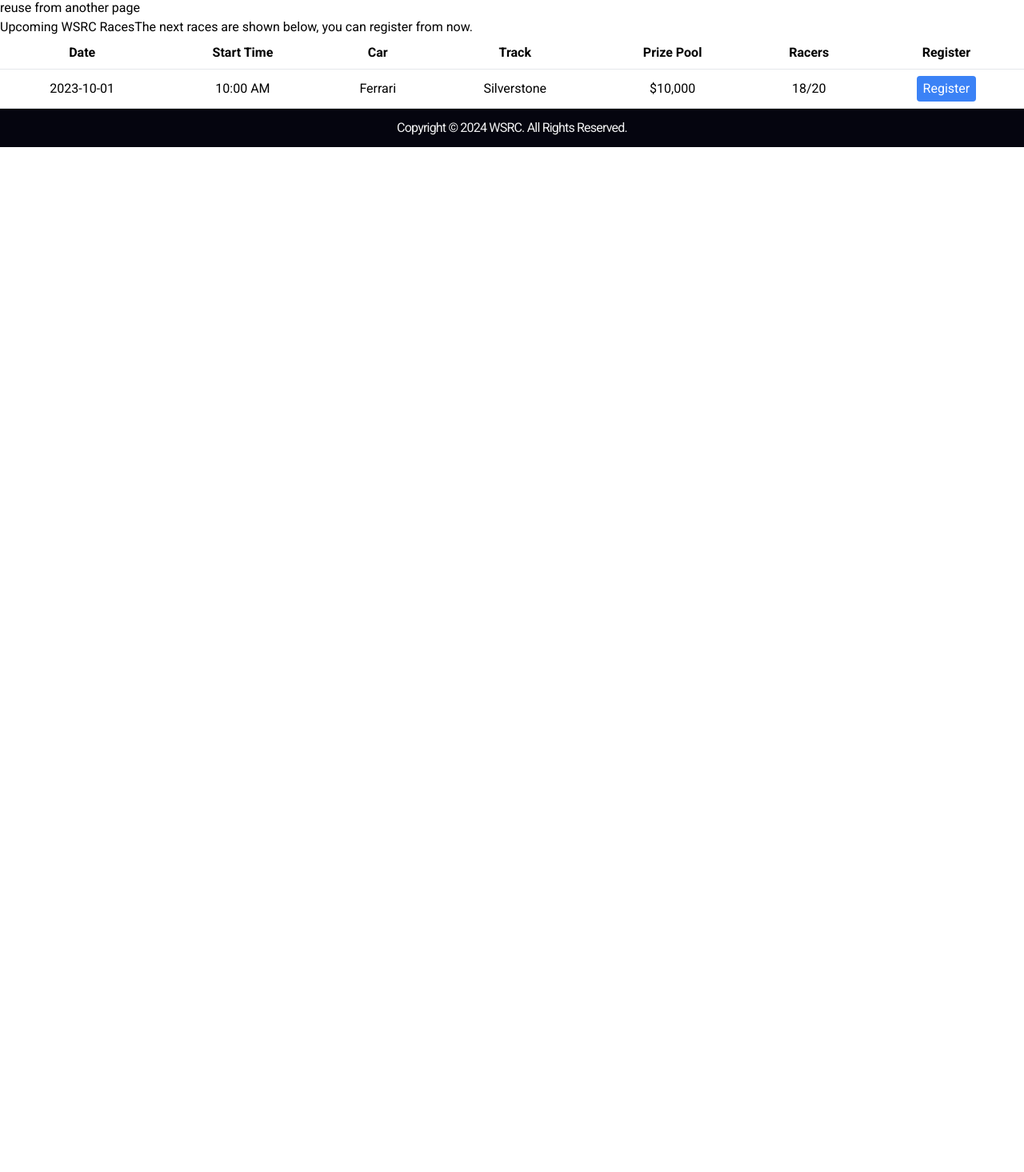
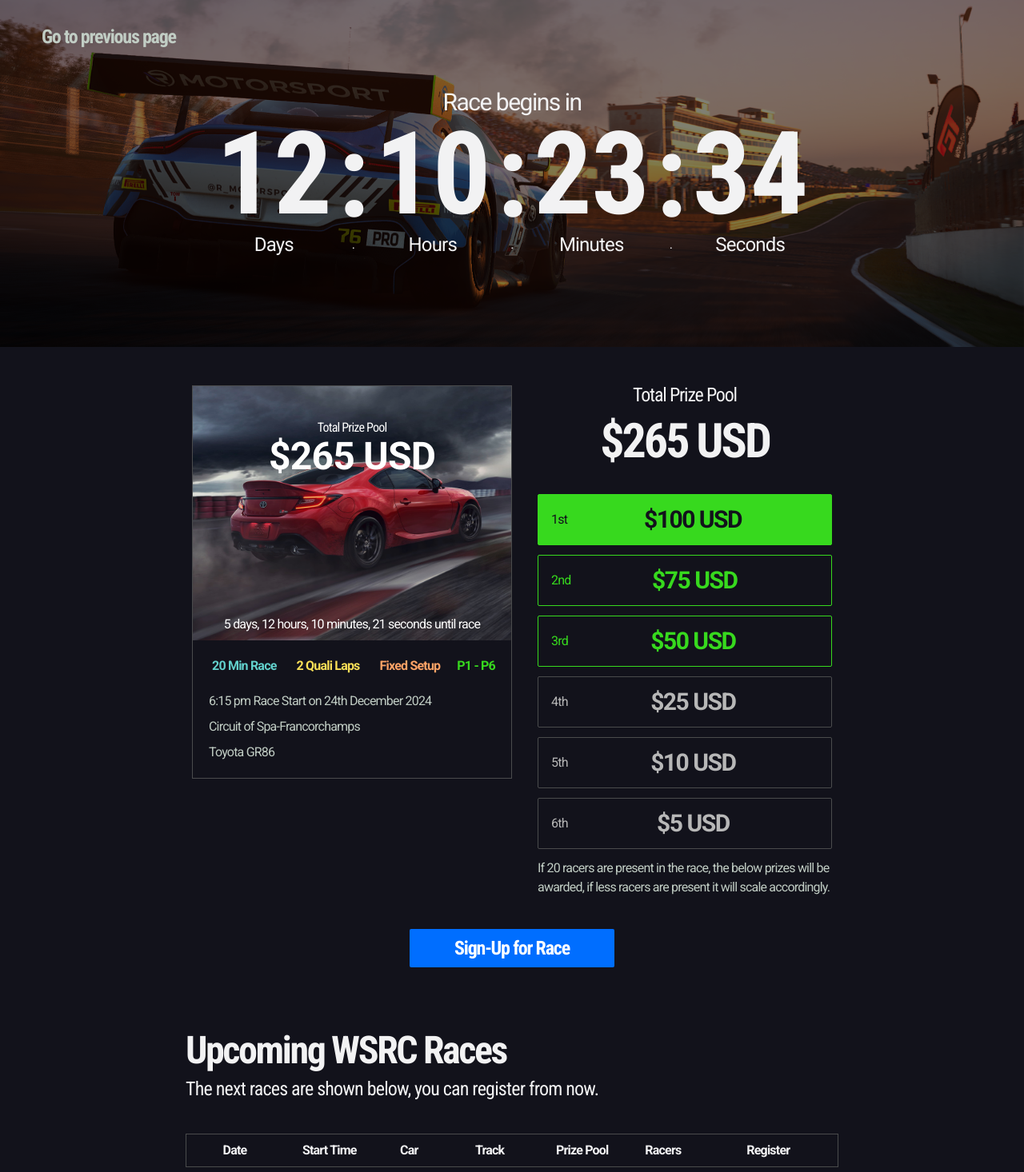
Before and after one commit to Caleb13360/wsrc, an Angular app in the folder wsrc-app/: page /races in a window 1280 px wide. Shown: the part 146-1612 px from the top of the page at 80% size. Before the commit the page ends 800 px from the top, so only its background shows below. Built offline with nearby package versions, Linux system fonts and the light colour scheme.

Commit message:
GoRacing page UI Complete, Needs icons to be uncommented

```diff
--- a/wsrc-app/src/app/races/races.component.html
+++ b/wsrc-app/src/app/races/races.component.html
@@ -1,41 +1,214 @@
+<div class="bg-cDarkBlue text-cWhite font-roboto tracking-tighter">
 <!-- Countdown Banner -->
-<div>reuse from another page</div>
+<div class="w-full bg-cover bg-center " style="background-image: url('grb.png');">
+    <div class="relative h-full bg-black bg-opacity-50">
+        <!-- Position the text in the top-left corner -->
+
+        <button
+            class="flex items-center absolute top-8 left-12 text-cDarkGrey font-roboto-condensed font-bold tracking-tighter text-2xl  group hover:text-cWhite transition-all duration-200 ease-linear">
+            <!-- <mat-icon
+                class=" transition-transform duration-200 ease-linear group-hover:scale-110">arrow_back_ios</mat-icon> -->
+            <span class="ml-1 transition-transform duration-200 ease-linear group-hover:scale-110">Go to previous
+                page</span>
+
+        </button>
+        <!-- Centered content -->
+        <div class="flex items-center justify-center h-full">
+            <div class="text-center py-28 px-40">
+                <span class="block text-cWhite font-roboto text-3xl tracking-tighter">Race begins in</span>
+                <div class="flex items-center space-x-2">
+                    <!-- Days -->
+                    <div class="flex flex-col items-center text-cWhite tracking-tighter">
+                        <span class="text-10xl font-bold font-roboto-condensed leading-none">12</span>
+                        <span class="text-2xl font-roboto">Days</span>
+                    </div>
+                    <div class="flex flex-col items-center text-cWhite tracking-tighter">
+                        <span class="text-10xl font-bold font-roboto-condensed leading-none">:</span>
+                        <span>.</span>
+                    </div>
+                    <!-- Hours -->
+                    <div class="flex flex-col items-center text-cWhite tracking-tighter">
+                        <span class="text-10xl font-bold font-roboto-condensed leading-none">10</span>
+                        <span class="text-2xl font-roboto">Hours</span>
+                    </div>
+                    <div class="flex flex-col items-center text-cWhite tracking-tighter">
+                        <span class="text-10xl font-bold font-roboto-condensed leading-none">:</span>
+                        <span>.</span>
+                    </div>
+                    <!-- Minutes -->
+                    <div class="flex flex-col items-center text-cWhite tracking-tighter">
+                        <span class="text-10xl font-bold font-roboto-condensed leading-none">23</span>
+                        <span class="text-2xl font-roboto">Minutes</span>
+                    </div>
+                    <div class="flex flex-col items-center text-cWhite tracking-tighter">
+                        <span class="text-10xl font-bold font-roboto-condensed leading-none">:</span>
+                        <span>.</span>
+                    </div>
+                    <!-- Seconds -->
+                    <div class="flex flex-col items-center text-cWhite tracking-tighter">
+                        <span class="text-10xl font-bold font-roboto-condensed leading-none">34</span>
+                        <span class="text-2xl font-roboto">Seconds</span>
+                    </div>
+                </div>
+            </div>
+        </div>
+    </div>
+</div>
+<div class=" flex justify-between px-60 ">
+
+    <!-- Race Details -->
+    <div class="relative  w-1/2 mr-0 pt-12">
+        <div class="mb-4 relative  border border-cBorderGrey bg-cDarkBlue">
+            <div class="relative">
+                <!-- Image -->
+                <img src="GR86RaceImage.jpg" alt="Track Image" class="w-full h-1/2">
+                <!-- Dark Overlay -->
+                <div class="absolute inset-0 bg-black opacity-10"></div>
+                <!-- image Text -->
+               <div class="absolute inset-0 flex flex-col justify-start items-center text-white pt-10">
+                <div class="text-md font-roboto-condensed">Total Prize Pool</div>
+                <div class="text-5xl font-extrabold">$265 USD</div>
+               </div>
+               <div class="absolute inset-0 flex flex-col justify-end items-center text-white">
+                <div class="text-md my-2">5 days, 12 hours, 10 minutes, 21 seconds until race</div>
+            </div>
+        </div>
+
+        <div class="flex justify-between pl-5 pr-5 pt-5">
+            <div class="flex items-center text-[#62D1CC]">
+                <!-- <mat-icon>access_time</mat-icon> -->
+                <span class="ml-1 font-bold">20 Min Race</span>
+            </div>
+            <div class="flex items-center text-[#FBE057]">
+                <!-- <mat-icon>play_arrow</mat-icon> -->
+                <span class="ml-1 font-bold">2 Quali Laps</span>
+            </div>
+            <div class="flex items-center text-[#FFA366]">
+                <!-- <mat-icon>lock</mat-icon> -->
+                <span class=" ml-1 font-bold">Fixed Setup</span>
+            </div>
+            <div class="flex items-center text-cGreen">
+                <!-- <mat-icon>attach_money</mat-icon> -->
+                <span class=" font-bold">P1 - P6</span>
+            </div>
+        </div>
+        <!-- Race Information -->
+        <div class="flex flex-col items-start p-5 space-y-2 text-cDarkGrey">
+            <div class="flex items-center space-x-2">
+                <!-- <mat-icon>access_time</mat-icon> -->
+                <span>6:15 pm Race Start on 24th December 2024</span>
+            </div>
+            <div class="flex items-center space-x-2">
+                <!-- <mat-icon>flag</mat-icon> -->
+                <span>Circuit of Spa-Francorchamps</span>
+            </div>
+            <div class="flex items-center space-x-2">
+                <!-- <mat-icon>directions_car</mat-icon> -->
+                <span>Toyota GR86</span>
+            </div>
+        </div>
+
+        </div>
+
+
+    </div>
+    <!-- Prize Pool -->
+    <div class="w-1/2 flex flex-col justify-center items-center  space-y-3 pl-8 pt-12">
+        <div class="flex flex-col items-center mb-6">
+            <span class="text-2xl font-roboto-condensed tracking-tighter leading-none">Total Prize Pool</span>
+            <span class="text-6xl font-roboto-condensed tracking-tighter font-bold text-center mt-4">$265 USD</span>
+        </div>
+        <div class="border border-cGreen bg-cGreen w-full h-16 flex items-center justify-between px-4 rounded-sm ">
+            <span class="text-cDarkBlue font-roboto tracking-tighter">1st</span>
+            <span class="text-cDarkBlue mx-auto font-roboto tracking-tighter font-bold text-3xl">$100 USD</span>
+        </div>
+        <div
+            class="border border-cGreen w-full h-16 flex items-center justify-between px-4 rounded-sm group hover:bg-cGreen transition-all duration-200 ease-linear">
+            <span class="text-cGreen font-roboto tracking-tighter group-hover:text-cBlack">2nd</span>
+            <span class="text-cGreen mx-auto font-roboto tracking-tighter font-bold text-3xl group-hover:text-cBlack ">$75
+                USD</span>
+        </div>
+        <div
+            class="border border-cGreen w-full h-16 flex items-center justify-between px-4 rounded-sm group hover:bg-cGreen transition-all duration-200 ease-linear">
+            <span class="text-cGreen font-roboto tracking-tighter group-hover:text-cBlack">3rd</span>
+            <span class="text-cGreen mx-auto font-roboto tracking-tighter font-bold text-3xl group-hover:text-cBlack">$50
+                USD</span>
+        </div>
+        <div
+            class="border border-cBorderGrey w-full h-16 flex items-center justify-between px-4 rounded-sm group hover:bg-cGrey transition-all duration-200 ease-linear">
+            <span class="text-cGrey font-roboto tracking-tighter group-hover:text-cBlack">4th</span>
+            <span class="text-cGrey mx-auto font-roboto tracking-tighter font-bold text-3xl group-hover:text-cBlack">$25
+                USD</span>
+        </div>
+        <div
+            class="border border-cBorderGrey w-full h-16 flex items-center justify-between px-4 rounded-sm group hover:bg-cGrey transition-all duration-200 ease-linear">
+            <span class="text-cGrey font-roboto tracking-tighter group-hover:text-cBlack">5th</span>
+            <span class="text-cGrey mx-auto font-roboto tracking-tighter font-bold text-3xl group-hover:text-cBlack">$10
+                USD</span>
+        </div>
+        <div
+            class="border border-cBorderGrey w-full h-16 flex items-center justify-between px-4 rounded-sm group hover:bg-cGrey transition-all duration-200 ease-linear">
+            <span class="text-cGrey font-roboto tracking-tighter group-hover:text-cBlack">6th</span>
+            <span class="text-cGrey mx-auto font-roboto tracking-tighter font-bold text-3xl group-hover:text-cBlack">$5
+                USD</span>
+        </div>
+        <p class="text-cDarkGrey mt-4">If 20 racers are present in the race, the below prizes will be awarded, if less
+            racers are present it will scale accordingly.</p>
+
+    </div>
+
+</div>
+<!-- Sign Up Race Button -->
+<div class="p-4  px-60">
+    <div class="py-6 flex justify-center">
+    <button
+        class="bg-cBlue text-white text-2xl font-roboto-condensed tracking-tighter px-14 py-2 rounded-sm hover:px-20 hover:bg-cWhite hover:text-cBlack duration-200 transition-all ease-linear font-bold ">Sign-Up
+        for Race</button>
+    </div>
+    </div>
+
+<!-- Upcoming -->
+<div class="p-6 w-full ">
+    <!-- Header and Sub-header -->
+    <div class="flex justify-between items-center mb-6 mt-4 mx-52">
         <div>
-    <!-- Race summary -->
-    <div></div>
-    <!-- Prize pool -->
-    <div></div>
+            <h1 class="text-5xl mb-2 font-roboto-condensed tracking-tighter font-bold ">Upcoming WSRC Races</h1>
+            <h2 class="text-cWhite text-2xl mb-4 font-roboto-condensed tracking-tighterl">The next races are shown below, you can register from now.</h2>
         </div>
-<!-- Sign up -->
-<div></div>
-<!-- Upcoming -->
-<span>Upcoming WSRC Races</span>
-<span>The next races are shown below, you can register from now.</span>
-<div class="overflow-x-auto">
-    <table class="min-w-full bg-white">
-        <thead>
+
+    </div>
+
+    <!-- Table -->
+    <div class="mx-52">
+        <table class="min-w-full bg-cDarkBlue ">
+            <thead class="border border-cBorderGrey bg-cDarkBlue">
                 <tr>
-                <th class="py-2 px-4 border-b text-center">Date</th>
-                <th class="py-2 px-4 border-b text-center">Start Time</th>
-                <th class="py-2 px-4 border-b text-center">Car</th>
-                <th class="py-2 px-4 border-b text-center">Track</th>
-                <th class="py-2 px-4 border-b text-center">Prize Pool</th>
-                <th class="py-2 px-4 border-b text-center">Racers</th>
-                <th class="py-2 px-4 border-b text-center">Register</th>
+                    <th class="py-2 px-4 text-center">Date</th>
+                    <th class="py-2 px-4 text-center">Start Time</th>
+                    <th class="py-2 px-4 text-center">Car</th>
+                    <th class="py-2 px-4 text-center">Track</th>
+                    <th class="py-2 px-4 text-center ">Prize Pool</th>
+                    <th class="py-2 px-4 text-center">Racers</th>
+                    <th class="py-2 px-4 text-center">Register</th>
                 </tr>
             </thead>
             <tbody>
                 <tr *ngFor="let race of races; let i = index">
-                <td class="py-2 px-4 border-b text-center">{{ race.date }}</td>
-                <td class="py-2 px-4 border-b text-center">{{ race.start_time }}</td>
-                <td class="py-2 px-4 border-b text-center">{{ race.car }}</td>
-                <td class="py-2 px-4 border-b text-center">{{ race.track }}</td>
-                <td class="py-2 px-4 border-b text-center">{{ race.prize_pool }}</td>
-                <td class="py-2 px-4 border-b text-center">{{ race.racers }}</td>
-                <td class="py-2 px-4 border-b text-center">
-                    <button class="bg-blue-500 text-white px-2 py-1 rounded">Register</button>
+                    <td class="py-2 px-4  text-center">{{ race.date }}</td>
+                    <td class="py-2 px-4 text-center">{{ race.start_time }}</td>
+                    <td class="py-2 px-4  text-center">{{ race.car }}</td>
+                    <td class="py-2 px-4 text-center">{{ race.track }}</td>
+                    <td class="py-2 px-4  text-center text-cGreen">{{ race.prize_pool }}</td>
+                    <td class="py-2 px-4 text-center">{{ race.racers }}</td>
+                    <td class="py-2 px-4  text-center">
+                    <button class=" text-white font-bold px-8 py-1 rounded hover:bg-cWhite bg-cBlue hover:text-cBlack duration-100 transition-all ease-linear">Register</button>
                     </td>
                 </tr>
+
             </tbody>
         </table>
     </div>
+
+
+
+</div>
```
Also changed, not shown: wsrc-app/public/grb.png (added), 1 other file (tests, documents, lock files or other folders). Lines whose indentation alone changed are shown as unchanged.
